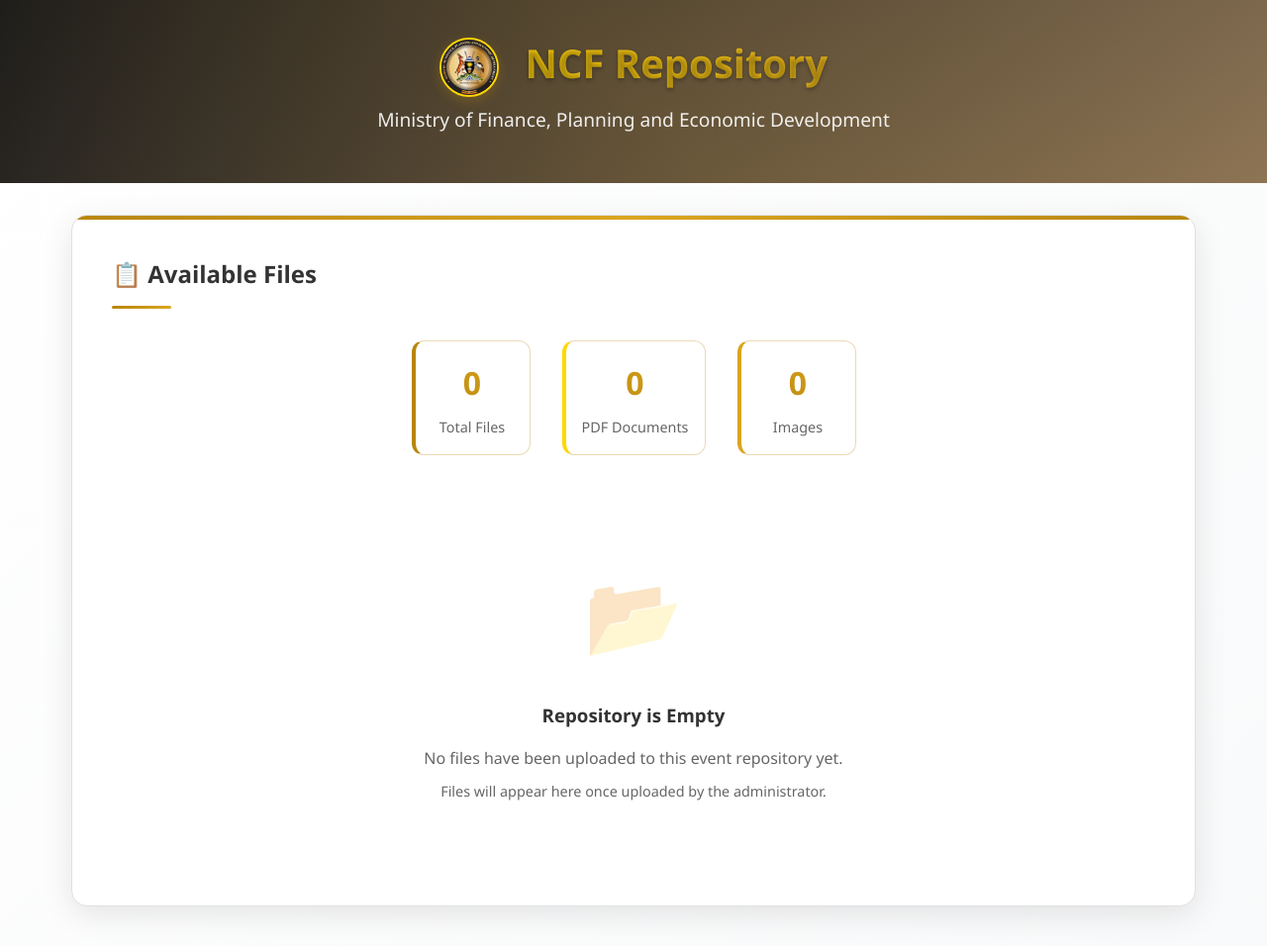
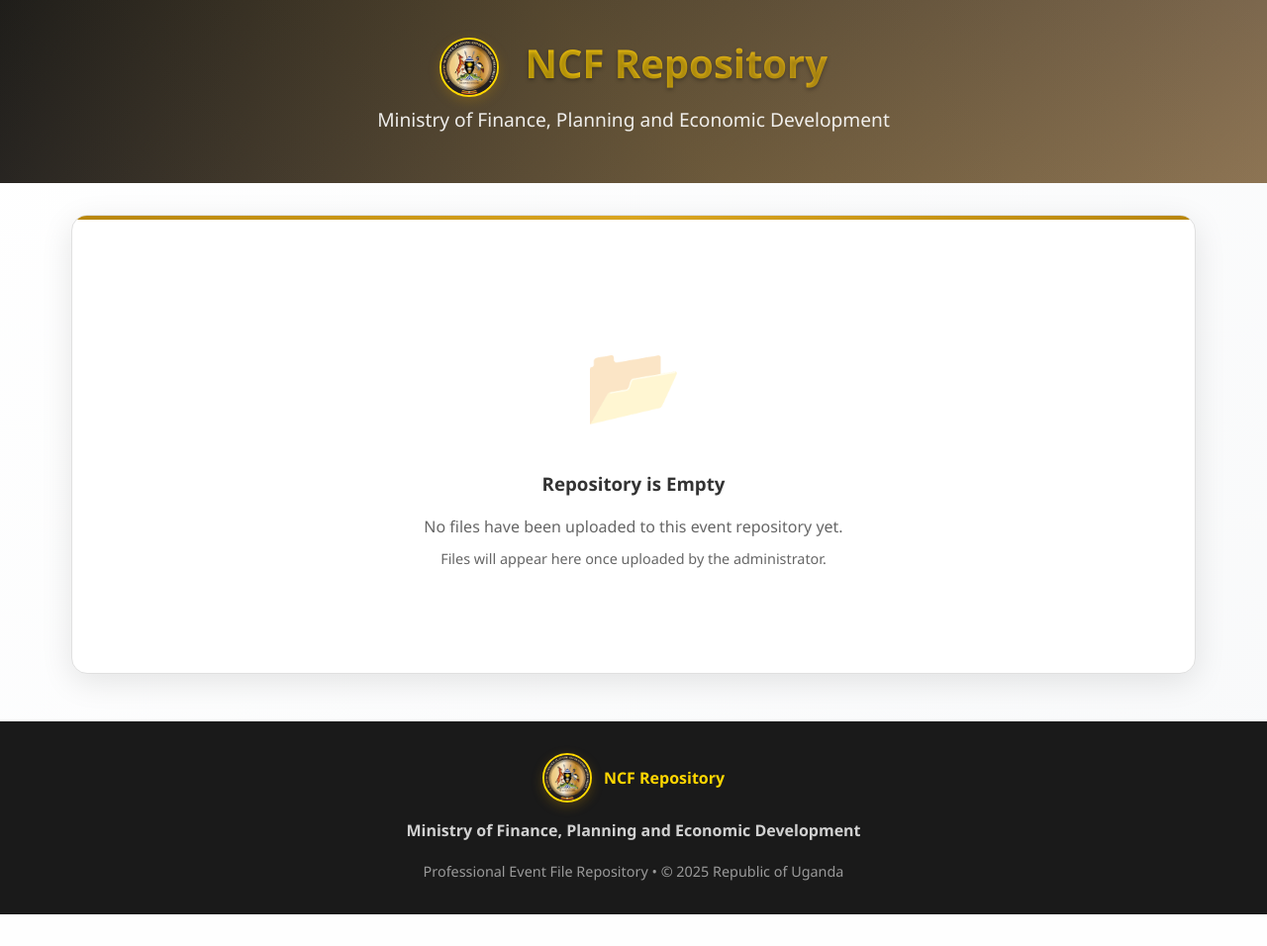
Before and after one commit to trueRama/NCF, a PHP site: page /client/index.php in a window 1280 px wide. Shown: the top 956 px of the page at 99% size. After the commit the page ends 924 px from the top, so only its background shows below. Run offline with PHP 8.4, Linux system fonts and the light colour scheme; data that the repository does not hold is empty.

Commit message:
new update

```diff
--- a/client/index.php
+++ b/client/index.php
@@ -167,7 +167,7 @@ $currentUrl = "http://" . $_SERVER['HTTP_HOST'] . $_SERVER['REQUEST_URI'];
             </div>
         <?php else: ?>
             <div class="card">
-                <h2>📋 Available Files</h2>
+                <!-- <h2>📋 Available Files</h2>
 
                 <div class="stats" style="display: flex; justify-content: center; gap: 2rem; margin-bottom: 2rem; flex-wrap: wrap;">
                     <div class="stat-item" style="text-align: center; padding: 1rem; background: var(--light-bg); border-radius: 12px; border-left: 4px solid var(--primary-gold); min-width: 120px;">
@@ -188,7 +188,7 @@ $currentUrl = "http://" . $_SERVER['HTTP_HOST'] . $_SERVER['REQUEST_URI'];
                         <div class="stat-number" style="font-size: 2rem; font-weight: 700; color: var(--light-gold); margin-bottom: 0.5rem;"><?php echo count($files) - $pdfCount; ?></div>
                         <div class="stat-label" style="color: var(--text-light); font-size: 0.9rem;">Images</div>
                     </div>
-                </div>
+                </div> -->
 
             <?php if (empty($files)): ?>
                 <div style="text-align: center; padding: 4rem 2rem; color: var(--text-light);">
```
Also changed, not shown: 1 other file.
